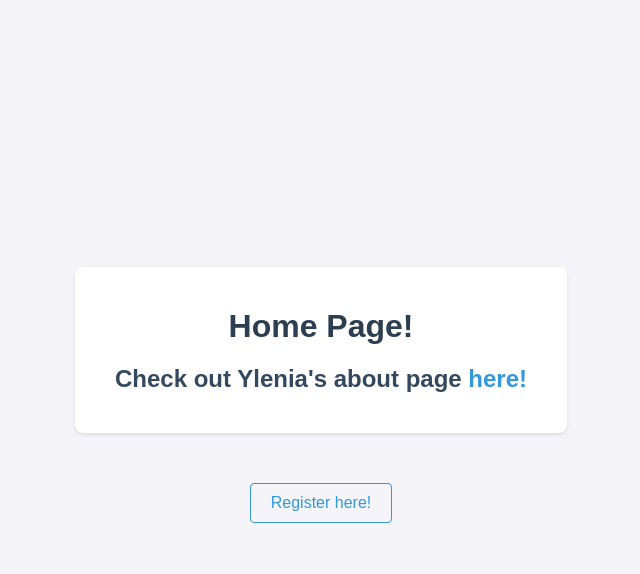
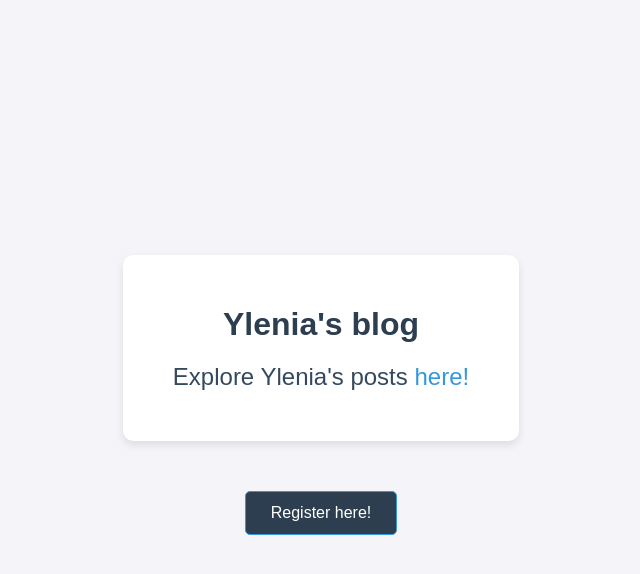
Before and after one commit to yleniarotalinti/django_project, a Django app: page / in a window 1280 px wide. Shown: the top 574 px of the page, without its empty margins (319-959 px from the left). Run offline with Django 5.2, Linux system fonts and the light colour scheme.

Commit message:
Improved the frontend

```diff
--- a/DataGenAI/templates/hello.html
+++ b/DataGenAI/templates/hello.html
@@ -20,9 +20,9 @@
         .container {
             text-align: center;
             background-color: #fff;
-            padding: 20px 40px;
-            border-radius: 8px;
-            box-shadow: 0 2px 4px rgba(0,0,0,0.1);
+            padding: 30px 50px;
+            border-radius: 10px;
+            box-shadow: 0 4px 8px rgba(0,0,0,0.1);
             margin-bottom: 20px;
         }
         h1 {
@@ -32,6 +32,7 @@
         h2 {
             color: #34495e;
             margin-bottom: 20px;
+            font-weight: normal;
         }
         a {
             color: #3498db;
@@ -47,24 +48,36 @@
         .links a {
             display: inline-block;
             margin: 10px;
-            padding: 10px 20px;
+            padding: 12px 25px;
             border: 1px solid #3498db;
-            border-radius: 4px;
+            border-radius: 5px;
             transition: background-color 0.3s, color 0.3s;
         }
         .links a:hover {
             background-color: #3498db;
             color: #fff;
         }
+        .button {
+            background-color: #2c3e50;
+            color: #fff;
+            border: none;
+            padding: 12px 25px;
+            border-radius: 5px;
+            cursor: pointer;
+            transition: background-color 0.3s, color 0.3s;
+        }
+        .button:hover {
+            background-color: #34495e;
+        }
     </style>
 </head>
 <body>
     <div class="container">
-        <h1>Home Page!</h1>
-        <h2>Check out {{ name }}'s about page <a href="{% url 'playground:posts_list' %}">here!</a></h2>
+        <h1>{{ name }}'s blog</h1>
+        <h2>Explore {{ name }}'s posts <a href="{% url 'playground:posts_list' %}">here!</a></h2>
     </div>
     <div class="links">
-        <a href="{% url 'users:users_registration' %}">Register here!</a>
+        <a href="{% url 'users:users_registration' %}" class="button">Register here!</a>
     </div>
 </body>
 </html>
```
Also changed, not shown: screenshot.png (added).
